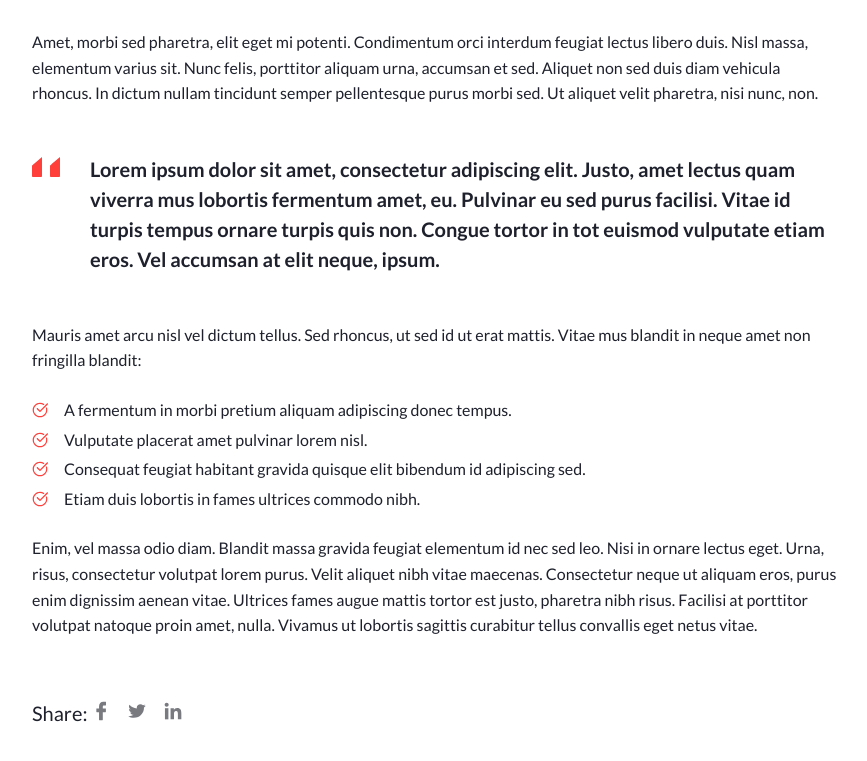
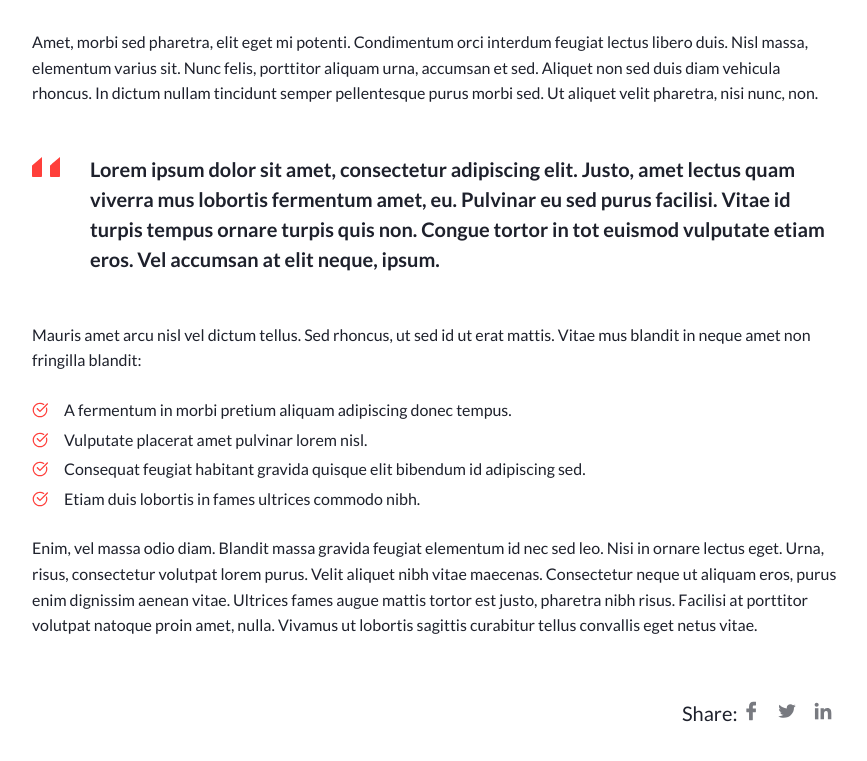
Before and after one commit to Rasimaru/FLS_Lesson_9, a plain HTML site: page index.html in a window 1280 px wide. Shown: the part 984-1745 px from the top of the page, without its empty margins (203-1070 px from the left). Drawn offline with Linux system fonts and the light colour scheme.

Commit message:
Update style.css

```diff
--- a/css/style.css
+++ b/css/style.css
@@ -144,3 +144,6 @@ body {
 .list li:not(:last-child) {
 	margin-bottom: 4px;
 }
+.share-bot {
+	margin-left: 650px;
+}
```
